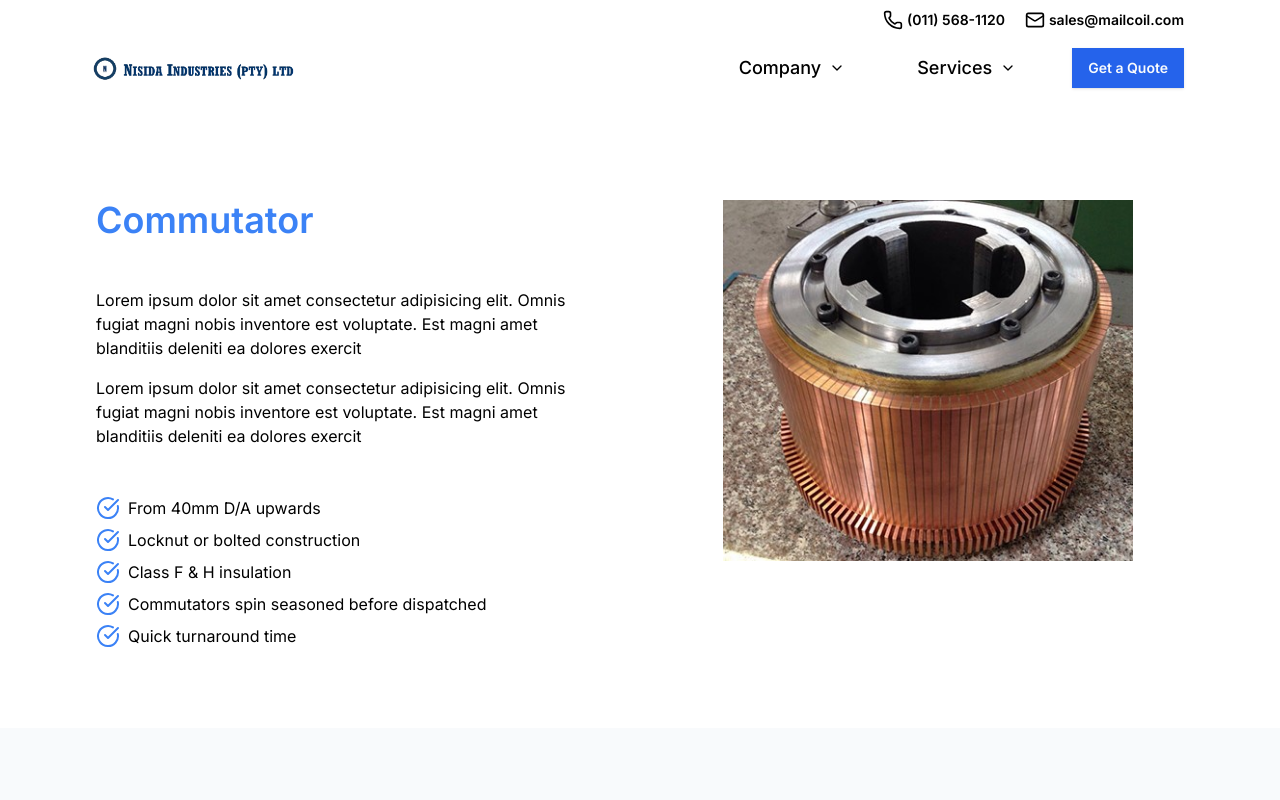
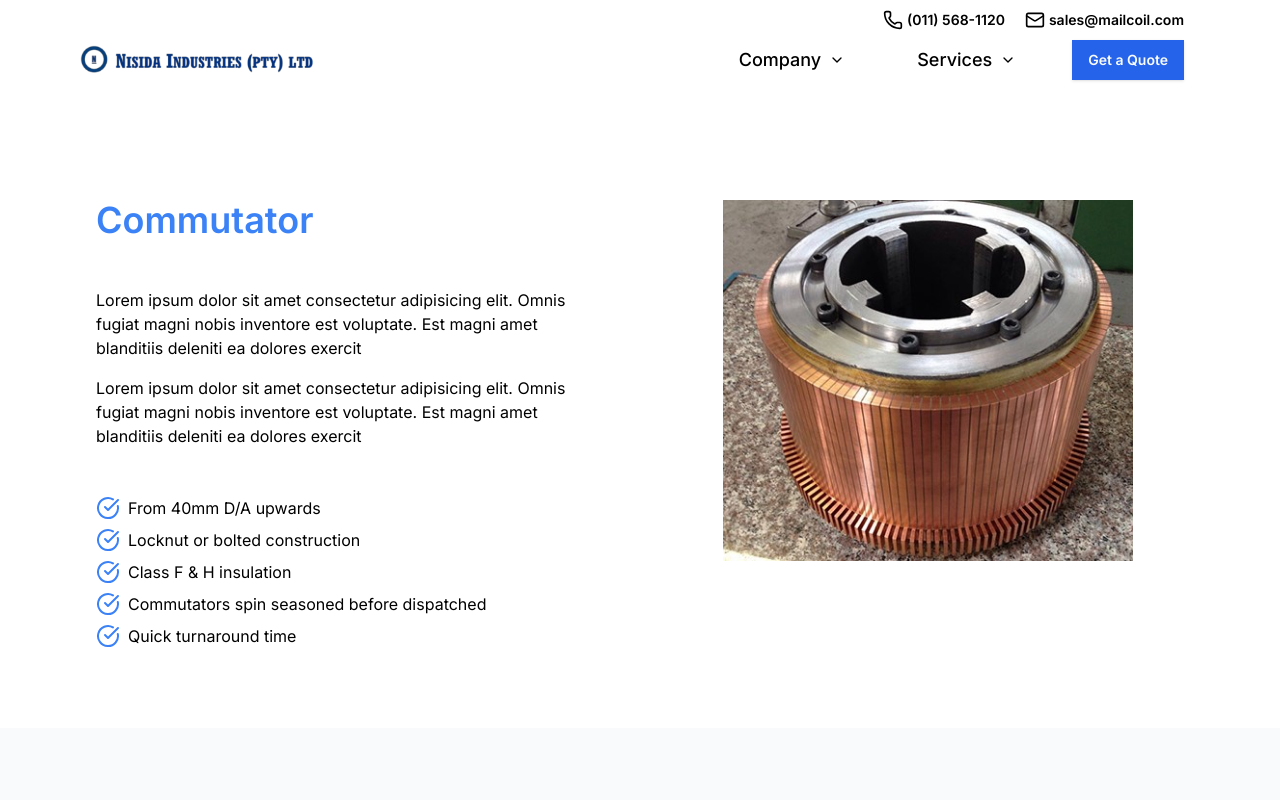
Before and after one commit to lebohangmdm/demo, a Next.js app: page /commutator in a window 1280 px wide. Shown: the top 800 px of the page. Built offline with nearby package versions, Linux system fonts and the light colour scheme.

Commit message:
remove styles in globals.css, fix style in layout, about and story

```diff
--- a/app/about-us/page.tsx
+++ b/app/about-us/page.tsx
@@ -6,10 +6,7 @@ import { additionalServices, facilities, ranges } from "@/lib/data";
 
 const page = () => {
   return (
-    <section
-      id="about-us"
-      className="section-container  py-12 md:py-14 lg:py-16"
-    >
+    <section className="section-container  py-12 md:py-14 lg:py-16">
       <div className="mt-4 md:mt-6 grid gap-12  md:gap-14 md:grid-cols-[1.5fr_1fr] lg:gap-16 xl:grid-cols-2">
         <div className="w-full flex flex-col gap-4 ">
           <h2 className="text-xl text-blue-500 font-semibold sm:text-2xl md:text-3xl lg:text-4xl">
--- a/app/components/Story.tsx
+++ b/app/components/Story.tsx
@@ -7,7 +7,7 @@ import { MoveRight } from "lucide-react";
 
 const Story = () => {
   return (
-    <section className="section-container py-12 md:py-14 lg:py-16">
+    <section className="section-container">
       <div className="mt-4 grid gap-12 md:gap-14 lg:grid-cols-[60%_40%]">
         <div className="space-y-8 ">
           <h2 className="text-xl text-blue-500 capitalize font-semibold sm:text-2xl md:text-3xl lg:text-4xl">
@@ -33,11 +33,11 @@ const Story = () => {
 
           <Button
             variant={"default"}
-            className=" rounded-none py-2 px-4 text-base   lg:py-4 lg:px-6 lg:text-lg font-semibold tracking-wider  hover:bg-black  transition-all duration-200 "
+            className=" rounded-none py-2 px-4 text-base h-10  lg:h-12 lg:py-4 lg:px-6 lg:text-lg font-semibold tracking-wider  hover:bg-black  transition-all duration-200 "
             size={"lg"}
             asChild
           >
-            <Link href={"#contact"}>
+            <Link href={"/about-us"}>
               More About Us <MoveRight />
             </Link>
           </Button>
--- a/app/globals.css
+++ b/app/globals.css
@@ -8,11 +8,11 @@
   }
 
   .main-container {
-    @apply max-w-6xl mx-auto px-4 md:px-8;
+    @apply max-w-6xl mx-auto px-4 sm:px-6 lg:px-8;
   }
 
   .section-container {
-    @apply max-w-6xl mx-auto py-12 px-4 md:py-16 md:px-8 lg:py-20;
+    @apply max-w-6xl mx-auto py-12 px-4 sm:px-6 md:py-16 lg:px-8 lg:py-20;
   }
 
   .footer-link {
@@ -22,20 +22,6 @@
 
 .word-spacing {
   word-spacing: 4px;
-}
-
-.hero {
-  background-image: linear-gradient(
-      to bottom right,
-      rgba(59, 131, 246, 0.3),
-      rgba(59, 131, 246, 0.3)
-    ),
-    url("/images/hero.jpg");
-  height: calc(100dvh - 24px);
-  width: 100%;
-  background-repeat: no-repeat;
-  background-size: cover;
-  background-position: center;
 }
 
 @layer base {
--- a/app/layout.tsx
+++ b/app/layout.tsx
@@ -21,8 +21,8 @@ export default function RootLayout({
   children: React.ReactNode;
 }>) {
   return (
-    <html lang="en" className="scroll-smooth">
-      <body className={`${inter.className} antialiased `}>
+    <html lang="en" className="h-full scroll-smooth">
+      <body className={`${inter.className} antialiased`}>
         <Header />
         {children}
         <Footer />
--- a/app/page.tsx
+++ b/app/page.tsx
@@ -1,15 +1,15 @@
 import Hero from "@/app/components/Hero";
-import About from "@/app/components/About";
 import Services from "@/app/components/Services";
 import Partner from "@/app/components/Partner";
 import Contact from "@/app/components/Contact";
 import Featured from "@/app/components/Featured";
+import Story from "@/app/components/Story";
 
 export default function Home() {
   return (
     <main>
       <Hero />
-      <About />
+      <Story />
       <Services />
       <Partner />
       <Contact />
--- a/tailwind.config.ts
+++ b/tailwind.config.ts
@@ -20,7 +20,12 @@ export default {
           "Arial",
         ],
       },
-
+      padding: {
+        "shift-left": "calc((100vw - 1088px) / 2)",
+      },
+      margin: {
+        "margin-shift-left": "calc((100vw - 1088px) / 2)",
+      },
       colors: {
         background: "hsl(var(--background))",
         foreground: "hsl(var(--foreground))",
```
Also changed, not shown: public/nisida-logo.png.
